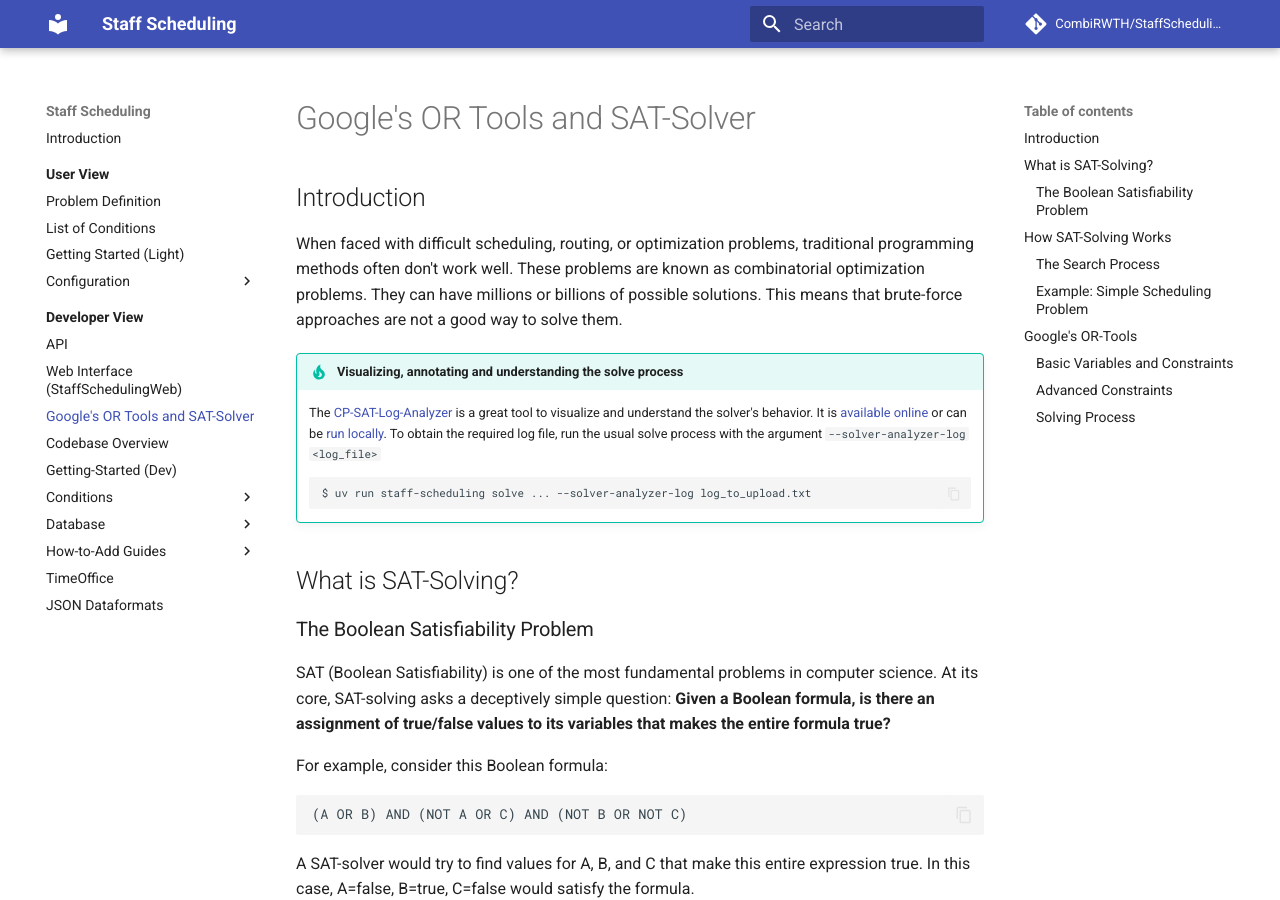
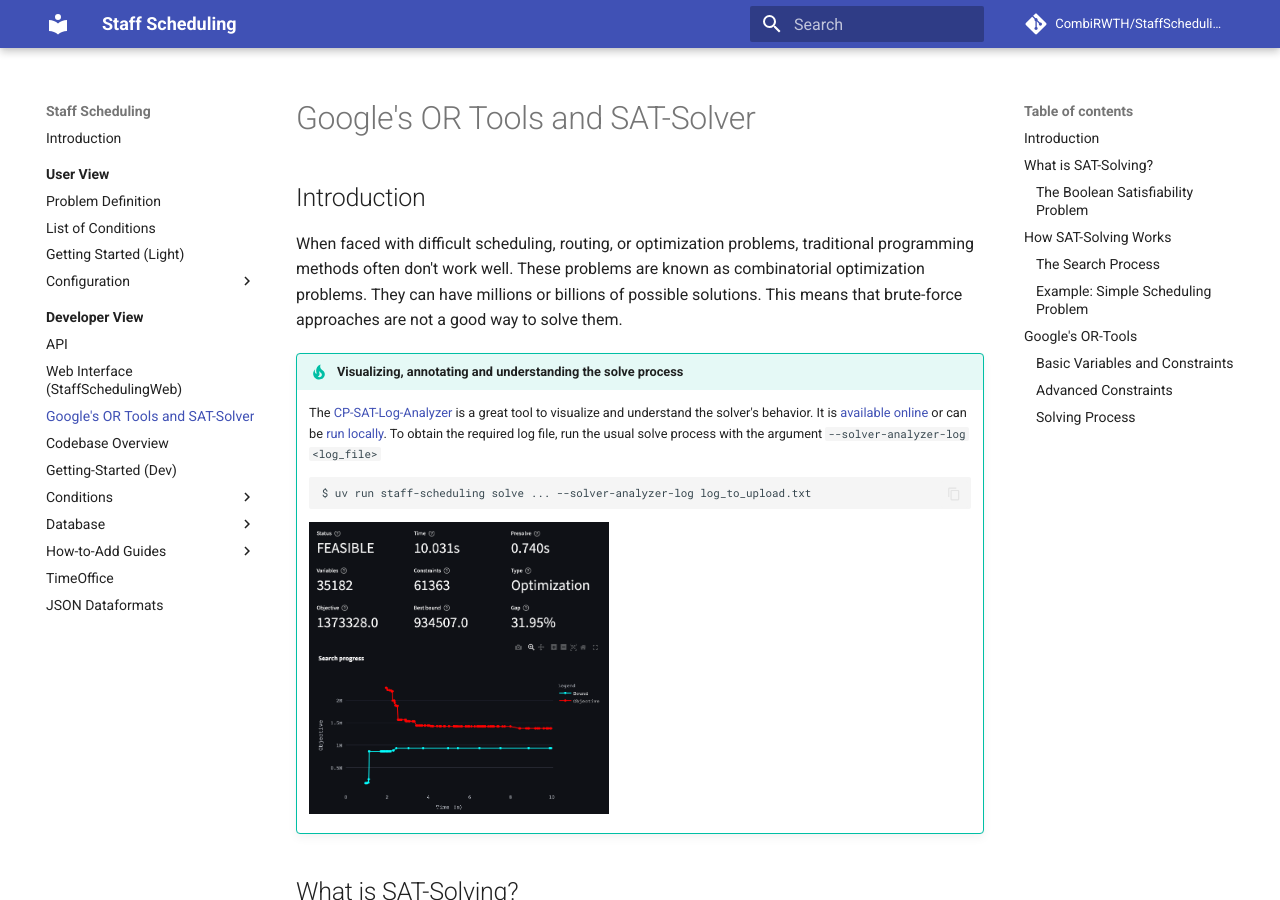
Before and after one commit to CombiRWTH/StaffScheduling, an MkDocs documentation site: the page built from docs/developer-view/ortools.md, in a window 1280 px wide and 900 px high. Built offline with MkDocs 1.6.1 and Material for MkDocs 9.7.7, drawn with Linux system fonts in a browser that asks for light colours; comment, search, counter and statistics services are not loaded.

Commit message:
Add example image of CP-SAT analyzer

````diff
--- a/docs/developer-view/ortools.md
+++ b/docs/developer-view/ortools.md
@@ -9,6 +9,7 @@
     ```
     $ uv run staff-scheduling solve ... --solver-analyzer-log log_to_upload.txt
     ```
+    ![CP-SAT Analyzer example](./CP-SAT-Analyzer.png){ align=left, width="300" }
 
 
 # What is SAT-Solving?
````
Also changed, not shown: docs/developer-view/CP-SAT-Analyzer.png (added).
